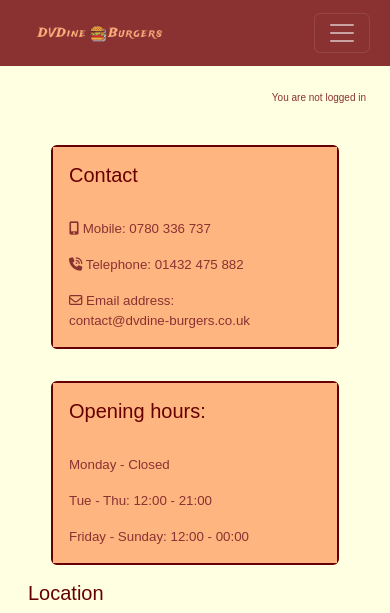
After one commit to CristianaDvD/DVDine_Burgers, a Django app: page /contact/ in a window 390 px wide. The commit adds this page. Shown: the top 613 px of the page. Run offline with Django 4.2, Linux system fonts and the light colour scheme; some libraries are stand-ins or nearby versions; some web fonts are replaced; grey boxes are pictures that could not be loaded.

Commit message:
Create contact.html and style existing pages to be responsive

```diff
--- a/booking/templates/booking/booking-page.html
+++ b/booking/templates/booking/booking-page.html
@@ -82,7 +82,7 @@
     </div>
     <!--Intro before booking a table-->
     <div class="col col-lg-6">
-      <p class="book-text align-content-center px-5 py-2">
+      <p class="book-text align-content-center px-5 pt-4">
         Craving bold flavors, juicy burgers, and unforgettable vibes? Book your
         table now and skip the wait! Whether it’s a casual lunch, a night out
         with friends, or a special celebration, we’ve got the perfect spot for
--- a/dvdine_burgers/urls.py
+++ b/dvdine_burgers/urls.py
@@ -23,6 +23,8 @@ urlpatterns = [
     path('accounts/', include("allauth.urls")),
     path('admin/', admin.site.urls),
     path('booking/', include('booking.urls')),
+    path('contact/', views.contact, name='contact'),
+    path('menu/', views.menu, name='menu'),
     path('summernote/', include('django_summernote.urls')),
     path('', views.home, name='home'),
-]
+    ]
--- a/dvdine_burgers/views.py
+++ b/dvdine_burgers/views.py
@@ -3,3 +3,11 @@ from django.shortcuts import render
 
 def home(request):
     return render(request, 'index.html')
+
+
+def menu(request):
+    return render(request, 'menu.html')
+
+
+def contact(request):
+    return render(request, 'contact.html')
--- a/static/css/style.css
+++ b/static/css/style.css
@@ -164,9 +166,15 @@ thead,
   border: 2px solid #660000;
 }
 .sm-screen {
-    margin-bottom: 4px;
+  margin-bottom: 4px;
 }
-
+/* Contact page */
+.card .contact {
+  background-color: #ffb580;
+}
+.bd {
+  border: #660000 solid 2px;
+}
 
 /* Footer */
 .footer {
--- a/templates/base.html
+++ b/templates/base.html
@@ -1,4 +1,4 @@
-{% load static %} {% url 'home' as home_url %} {% url 'account_login' as login_url %} {% url 'account_signup' as signup_url %} {% url 'account_logout' as logout_url %} {% url 'bookingPage' as booking_page %}
+{% load static %} {% url 'home' as home_url %} {% url 'account_login' as login_url %} {% url 'account_signup' as signup_url %} {% url 'account_logout' as logout_url %} {% url 'bookingPage' as booking_page %} {% url 'menu' as menu_url %} {% url 'contact' as contact_url %}
 <!DOCTYPE html>
 <html lang="en">
   <head>
@@ -70,10 +70,20 @@
                 >
               </li>
               <li class="nav-item hand">
-                <a class="nav-link" href="#">Menu</a>
+                <a
+                  class="nav-link {% if request.path == menu_url %}active"
+                  aria-current="page{% endif %}"
+                  href="{% url 'menu' %}"
+                  >Menu</a
+                >
               </li>
               <li class="nav-item hand">
-                <a class="nav-link" href="#">Contact us</a>
+                <a
+                  class="nav-link {% if request.path == contact_url %}active"
+                  aria-current="page{% endif %}"
+                  href="{% url 'contact' %}"
+                  >Contact us</a
+                >
               </li>
               <li class="nav-item hand">
                 <a
@@ -130,7 +140,8 @@
           <h3>Find us on:</h3>
           <div class="social-media row justify-content-center">
             <div class="col col-md-1">
-              <a class="social hand"
+              <a
+                class="social hand"
                 href="http://www.facebook.com"
                 target="_blank"
                 rel="noopener"
@@ -139,7 +150,8 @@
               ></a>
             </div>
             <div class="col col-md-1">
-              <a class="social hand"
+              <a
+                class="social hand"
                 href="http://www.instagram.com"
                 target="_blank"
                 rel="noopener"
@@ -148,7 +160,8 @@
               ></a>
             </div>
             <div class="col col-md-1">
-              <a class="social hand"
+              <a
+                class="social hand"
                 href="http://tiktok.com"
                 target="_blank"
                 rel="noopener"
@@ -186,7 +199,8 @@
     <!--Font awesome kit-->
     <script
       src="https://kit.fontawesome.com/4804c64e3a.js"
-      crossorigin="anonymous"></script>
-      {% block scripts %}{% endblock %}
+      crossorigin="anonymous"
+    ></script>
+    {% block scripts %}{% endblock %}
   </body>
 </html>
--- /dev/null
+++ b/templates/contact.html
@@ -0,0 +1,44 @@
+{% extends 'base.html' %} {% load static %} {% block content %}
+<div class="container">
+  <div class="row justify-content-evenly">
+    <div class="card bd m-3 p-0" style="width: 18rem">
+      <div class="card-body contact">
+        <h5 class="card-title res-title">Contact</h5>
+        <br />
+        <p class="card-text text">
+          <i class="fa-solid fa-mobile-screen-button"></i> Mobile: 0780 336 737
+        </p>
+        <p class="card-text text">
+          <i class="fa-solid fa-phone-volume"></i> Telephone: 01432 475 882
+        </p>
+        <p class="card-text text">
+          <i class="fa-regular fa-envelope"></i> Email address: <br />
+          contact@dvdine-burgers.co.uk
+        </p>
+      </div>
+    </div>
+    <div class="card bd m-3 p-0" style="width: 18rem">
+      <div class="card-body contact">
+        <h5 class="card-title res-title">Opening hours:</h5>
+        <br />
+        <p class="card-text text">Monday - Closed</p>
+        <p class="card-text text">Tue - Thu: 12:00 - 21:00</p>
+        <p class="card-text text">Friday - Sunday: 12:00 - 00:00</p>
+      </div>
+    </div>
+  </div>
+  <div>
+    <h5 class="res-title ms-3">Location</h5>
+    <iframe
+      src="https://www.google.com/maps/embed?pb=!1m18!1m12!1m3!1d2099.586083403046!2d-2.717065152780547!3d52.056735211634546!2m3!1f0!2f0!3f0!3m2!1i1024!2i768!4f13.1!3m3!1m2!1s0x48704a398858ddd7%3A0xf8614d0d917b861f!2sThe%20Old%20Market%2C%2026%20Garrick%20Ln%2C%20Hereford%20HR4%209HU%2C%20UK!5e0!3m2!1sen!2sro!4v1753032074403!5m2!1sen!2sro"
+      width="100%"
+      height="300"
+      class="px-2 pt-2"
+      style="border: 0"
+      allowfullscreen=""
+      loading="lazy"
+      referrerpolicy="no-referrer-when-downgrade"
+    ></iframe>
+  </div>
+</div>
+{% endblock %}
```
Also changed, not shown: other parts of static/css/style.css (+51 -3 lines), booking/templates/booking/booking-list.html (+4 -4 lines), templates/menu.html (added, +7 -0 lines), 1 other file.
